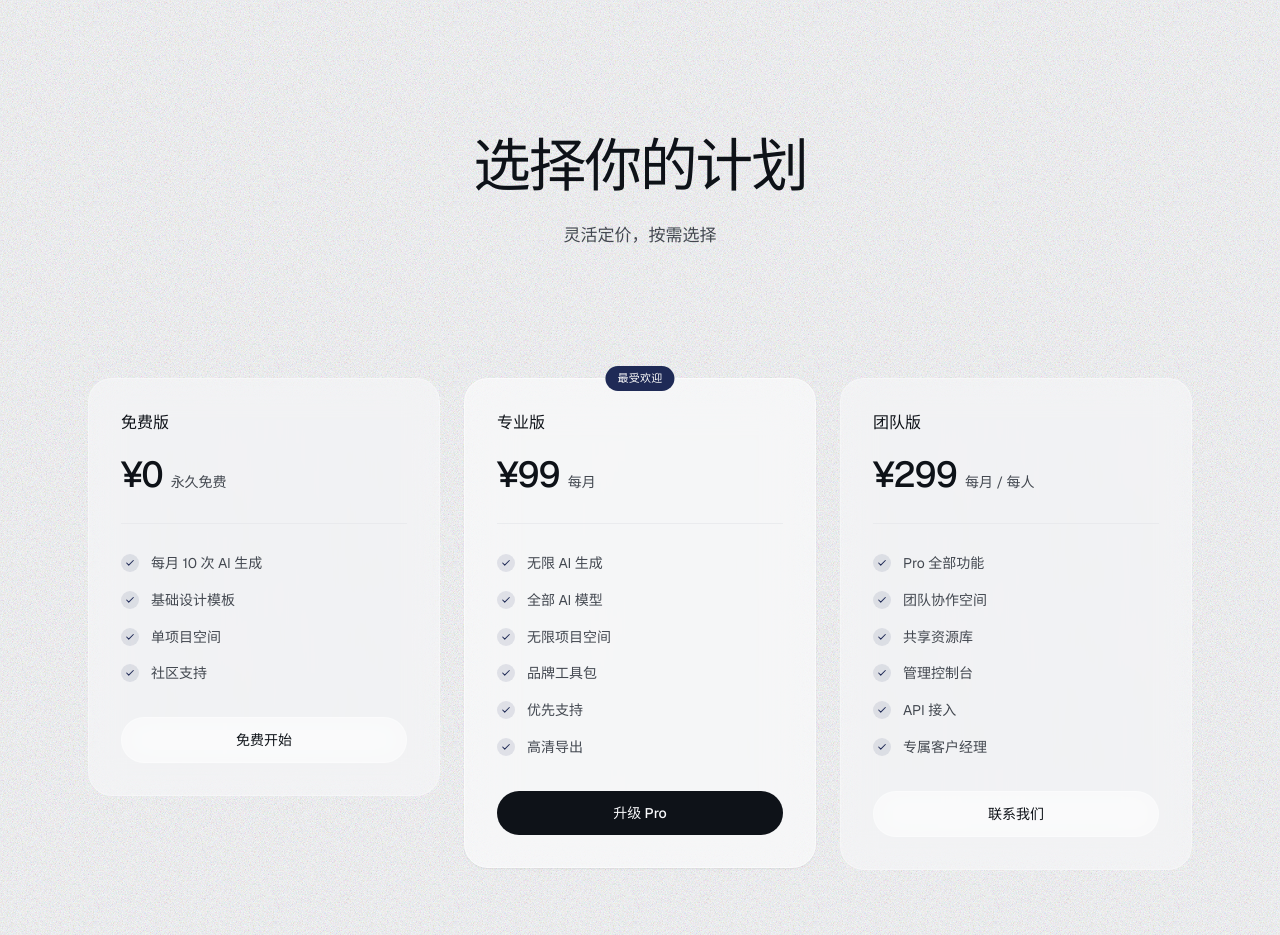
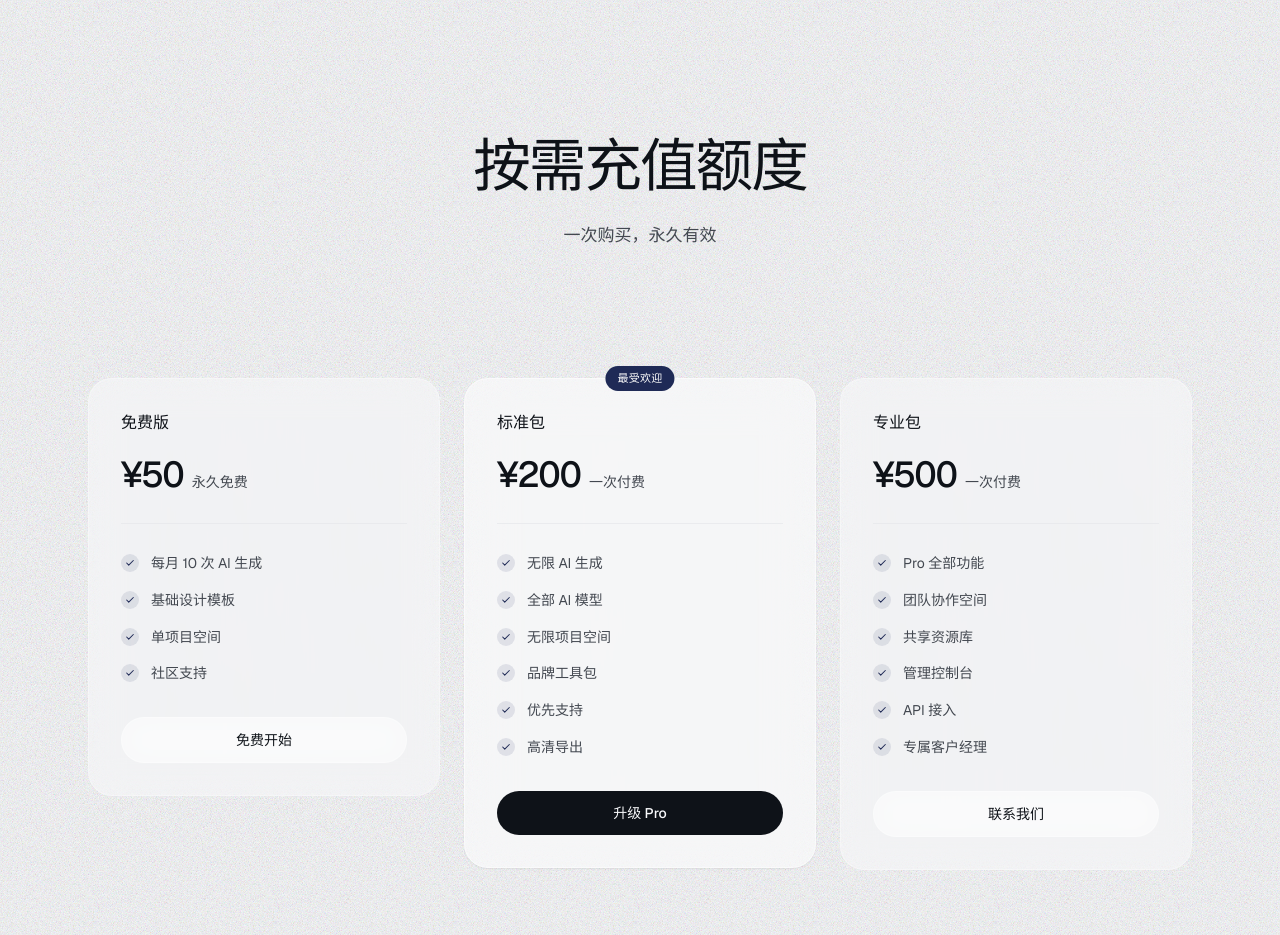
Before and after one commit to addxiaoyi/studio, a Next.js app in the folder Loomic/apps/web/: page / in a window 1280 px wide. Shown: the part 7380-8315 px from the top of the page. Built offline with nearby package versions, Linux system fonts and the light colour scheme; no server answers.

Commit message:
align_landing_pricing_with_topups

```diff
--- a/Loomic/apps/web/src/components/landing/pricing-preview.tsx
+++ b/Loomic/apps/web/src/components/landing/pricing-preview.tsx
@@ -19,7 +19,7 @@ interface PricingPlan {
 const PLANS: PricingPlan[] = [
   {
     name: "免费版",
-    price: "¥0",
+    price: "¥50",
     period: "永久免费",
     features: [
       "每月 10 次 AI 生成",
@@ -31,10 +31,10 @@ const PLANS: PricingPlan[] = [
     highlighted: false,
   },
   {
-    name: "专业版",
+    name: "标准包",
     badge: "最受欢迎",
-    price: "¥99",
-    period: "每月",
+    price: "¥200",
+    period: "一次付费",
     features: [
       "无限 AI 生成",
       "全部 AI 模型",
@@ -47,9 +47,9 @@ const PLANS: PricingPlan[] = [
     highlighted: true,
   },
   {
-    name: "团队版",
-    price: "¥299",
-    period: "每月 / 每人",
+    name: "专业包",
+    price: "¥500",
+    period: "一次付费",
     features: [
       "Pro 全部功能",
       "团队协作空间",
@@ -155,8 +155,8 @@ export function PricingPreview() {
       <div className="relative max-w-6xl mx-auto px-6">
         <div className="mb-24 md:mb-32">
           <SectionHeader
-            title="选择你的计划"
-            subtitle="灵活定价，按需选择"
+            title="按需充值额度"
+            subtitle="一次购买，永久有效"
           />
         </div>
 
```
